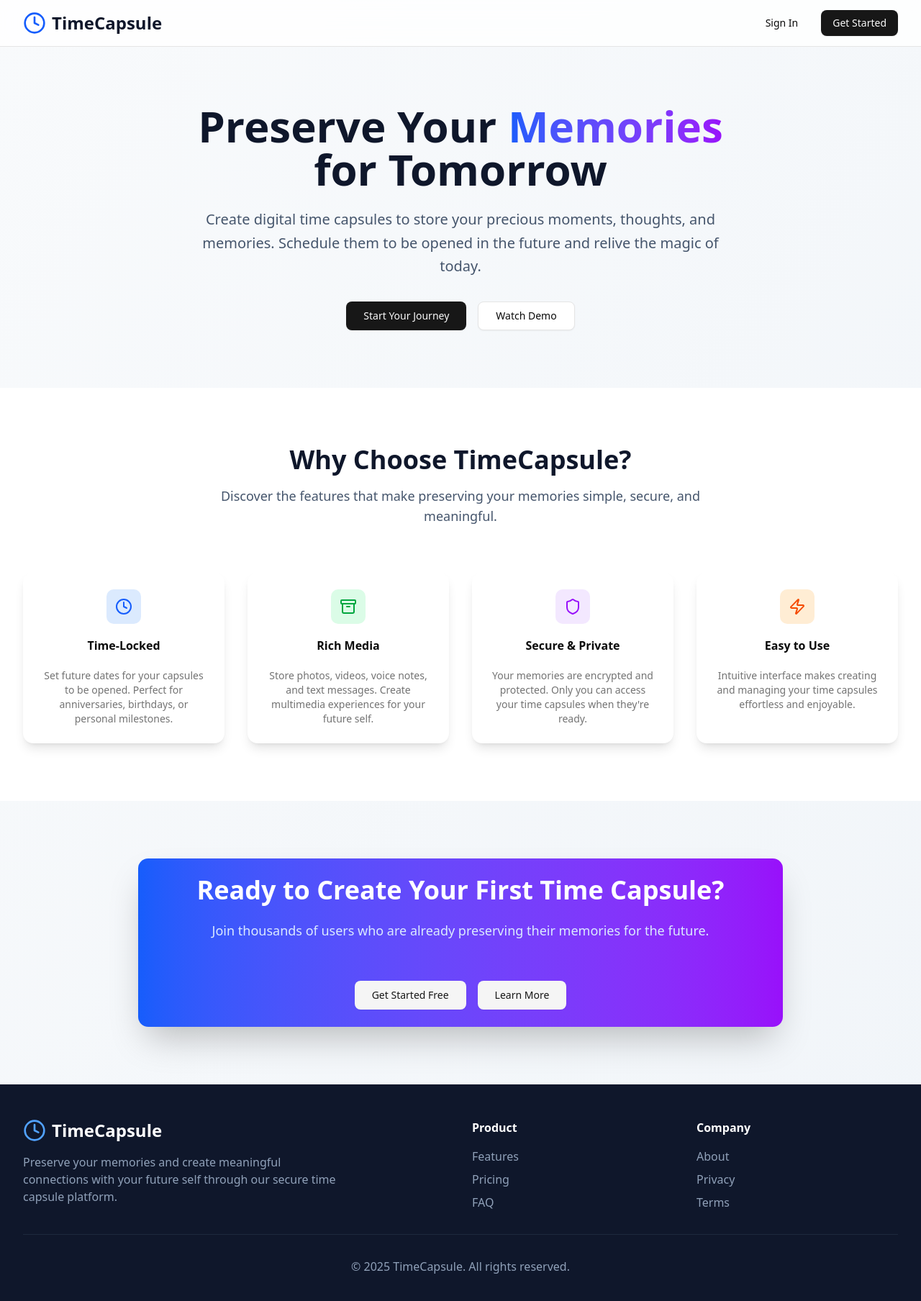
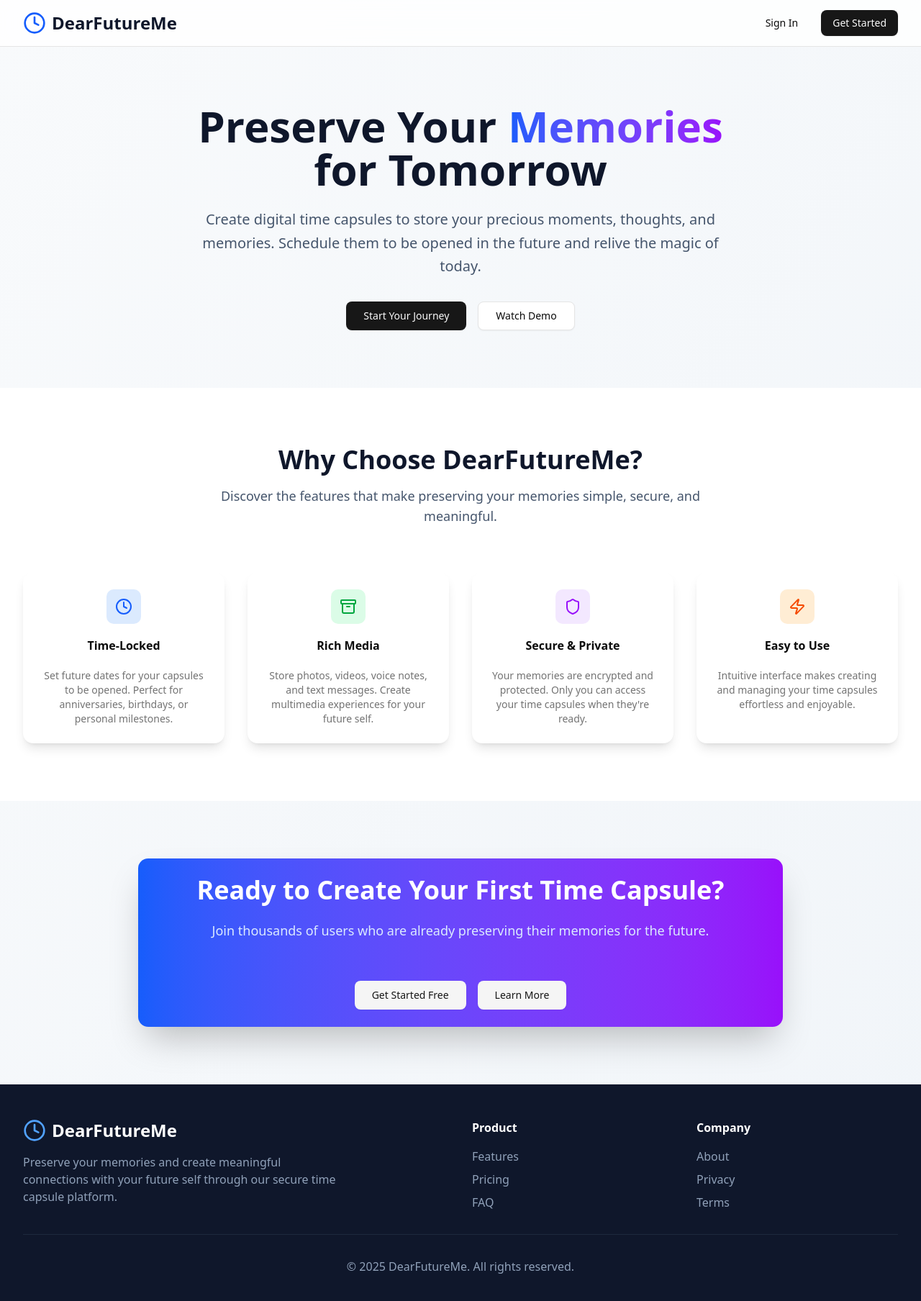
Before and after one commit to Lopez-JhonLay/time-capsule-app, a React (Vite) app in the folder frontend/: page / in a window 1280 px wide. Shown: the top 1808 px of the page at 72% size. Built offline with nearby package versions, Linux system fonts and the light colour scheme.

Commit message:
update branding in Landing page to DearFutureMe

```diff
--- a/frontend/src/pages/Landing.jsx
+++ b/frontend/src/pages/Landing.jsx
@@ -19,7 +19,7 @@
 						<div className="flex items-center space-x-2">
 							<Clock className="h-8 w-8 text-blue-600" />
 							<span className="text-2xl font-bold text-slate-900 dark:text-white">
-								TimeCapsule
+								DearFutureMe
 							</span>
 						</div>
 						<div className="flex items-center space-x-4">
@@ -76,7 +76,7 @@
 				<div className="max-w-7xl mx-auto">
 					<div className="text-center mb-16">
 						<h2 className="text-3xl sm:text-4xl font-bold text-slate-900 dark:text-white mb-4">
-							Why Choose TimeCapsule?
+							Why Choose DearFutureMe?
 						</h2>
 						<p className="text-lg text-slate-600 dark:text-slate-300 max-w-2xl mx-auto">
 							Discover the features that make preserving your memories simple,
@@ -194,7 +194,7 @@
 						<div className="md:col-span-2">
 							<div className="flex items-center space-x-2 mb-4">
 								<Clock className="h-8 w-8 text-blue-400" />
-								<span className="text-2xl font-bold">TimeCapsule</span>
+								<span className="text-2xl font-bold">DearFutureMe</span>
 							</div>
 							<p className="text-slate-400 max-w-md">
 								Preserve your memories and create meaningful connections with
@@ -261,7 +261,7 @@
 						</div>
 					</div>
 					<div className="border-t border-slate-800 mt-8 pt-8 text-center text-slate-400">
-						<p>&copy; 2025 TimeCapsule. All rights reserved.</p>
+						<p>&copy; 2025 DearFutureMe. All rights reserved.</p>
 					</div>
 				</div>
 			</footer>
```
